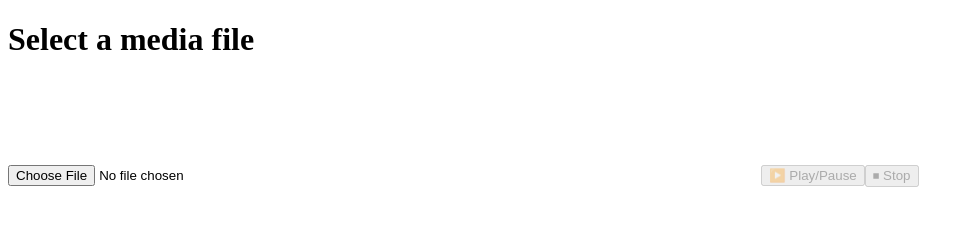
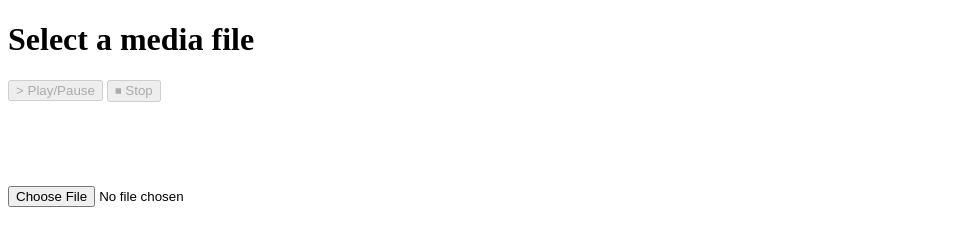
Before and after one commit to naomiaro/mediabunny-worker-decoder, a website built with Vite: page index.html in a window 1280 px wide. Shown: the whole page, without its empty margins (0-974 px from the left). Built offline with nearby package versions, Linux system fonts and the light colour scheme; some packages are replaced by stand-ins of ours.

Commit message:
better layout

```diff
--- a/index.html
+++ b/index.html
@@ -6,6 +6,13 @@
   </head>
   <body>
     <h1>Select a media file</h1>
+    <div>
+      <button id="play" disabled>> Play/Pause</button>
+      <button id="stop" disabled>⏹ Stop</button>
+    </div>
+    <div>
+      <canvas id="waveform" width="300" height="80"></canvas>
+    </div>
     <script type="module" src="/src/main.js"></script>
   </body>
 </html>
--- a/src/main.js
+++ b/src/main.js
@@ -9,22 +9,13 @@ const input = document.createElement("input");
 input.type = "file";
 document.body.appendChild(input);
 
-const canvas = document.createElement("canvas");
-canvas.width = 500;
-canvas.height = 100;
-document.body.appendChild(canvas);
+const canvas = document.getElementById("waveform");
 
-const playBtn = document.createElement("button");
-playBtn.textContent = "▶️ Play/Pause";
-playBtn.disabled = true;
+const playBtn = document.getElementById("play");
 playBtn.onclick = () => player.toggle();
-document.body.appendChild(playBtn);
 
-const stopBtn = document.createElement("button");
-stopBtn.textContent = "⏹ Stop";
-stopBtn.disabled = true;
+const stopBtn = document.getElementById("stop");
 stopBtn.onclick = () => player.stop();
-document.body.appendChild(stopBtn);
 
 const ctx = new AudioContext();
 const player = new AudioBufferPlayer(ctx);
@@ -61,10 +52,10 @@ workerBunny.onmessage = (e) => {
 
     player.loadBuffer(audioBuffer);
 
-    const samplesPerPixel = 10000;
+    const samplesPerPixel = 30000;
     const ratio = window.devicePixelRatio || 1;
     const canvasWidth = Math.ceil(expectedFrames / samplesPerPixel);
-    const canvasHeight = 100;
+    const canvasHeight = 80;
 
     canvas.width = canvasWidth * ratio;
     canvas.height = canvasHeight * ratio;
```
